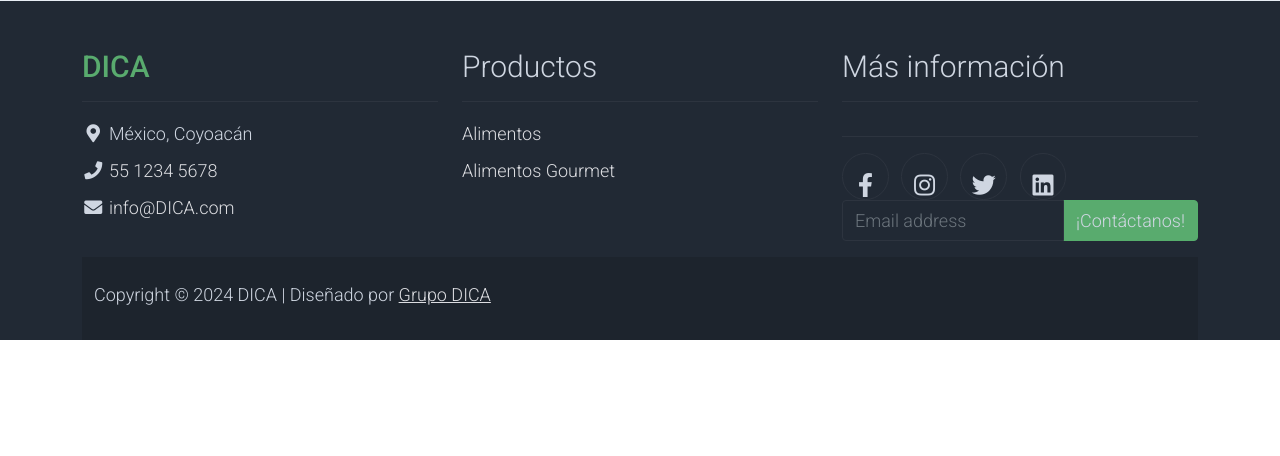
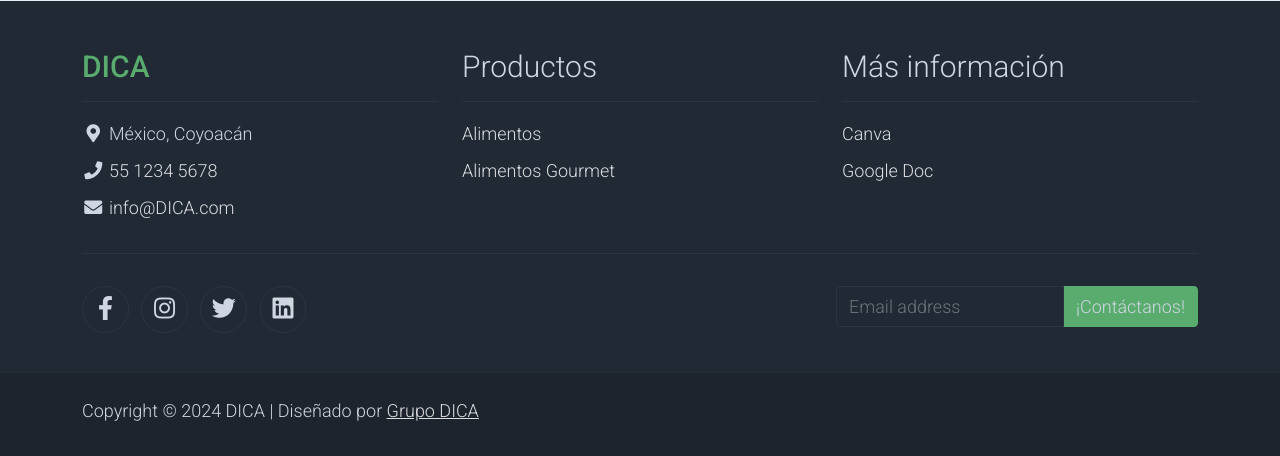
Before and after one commit to MarkTwin25/MarkTwin25.github.io, a Flask app: page /about in a window 1280 px wide. Shown: the part 2324-2780 px from the top of the page. Before the commit the page ends 2664 px from the top, so only its background shows below. Run offline with Flask 3, Linux system fonts and the light colour scheme; some libraries are stand-ins or nearby versions.

Commit message:
Update _footer.html

```diff
--- a/templates/_footer.html
+++ b/templates/_footer.html
@@ -41,8 +41,8 @@
           Más información
         </h2>
         <ul class="list-unstyled text-light footer-link-list">
-          <li><a class="text-decoration-none" href="https://www.canva.com/design/DAGXEp_bEIk/sKfiRRGzgcKPMPhn6yPW4g/edit?utm_content=DAGXEp_bEIk&utm_campaign=designshare&utm_medium=link2&utm_source=sharebutton" target="_blank>Canva</a></li>
-          <li><a class="text-decoration-none" href="https://docs.google.com/document/d/1oeqmRtIjY6rPvPKdE3BaHYo_RrlHl1iOrTEjYzkjips/edit?usp=sharing" target="_blank>Google Doc</a></li>
+          <li><a class="text-decoration-none" href="https://www.canva.com/design/DAGXEp_bEIk/sKfiRRGzgcKPMPhn6yPW4g/edit?utm_content=DAGXEp_bEIk&utm_campaign=designshare&utm_medium=link2&utm_source=sharebutton" target="_blank">Canva</a></li>
+          <li><a class="text-decoration-none" href="https://docs.google.com/document/d/1oeqmRtIjY6rPvPKdE3BaHYo_RrlHl1iOrTEjYzkjips/edit?usp=sharing" target="_blank">Google Doc</a></li>
         </ul>
       </div>
     </div>
```
